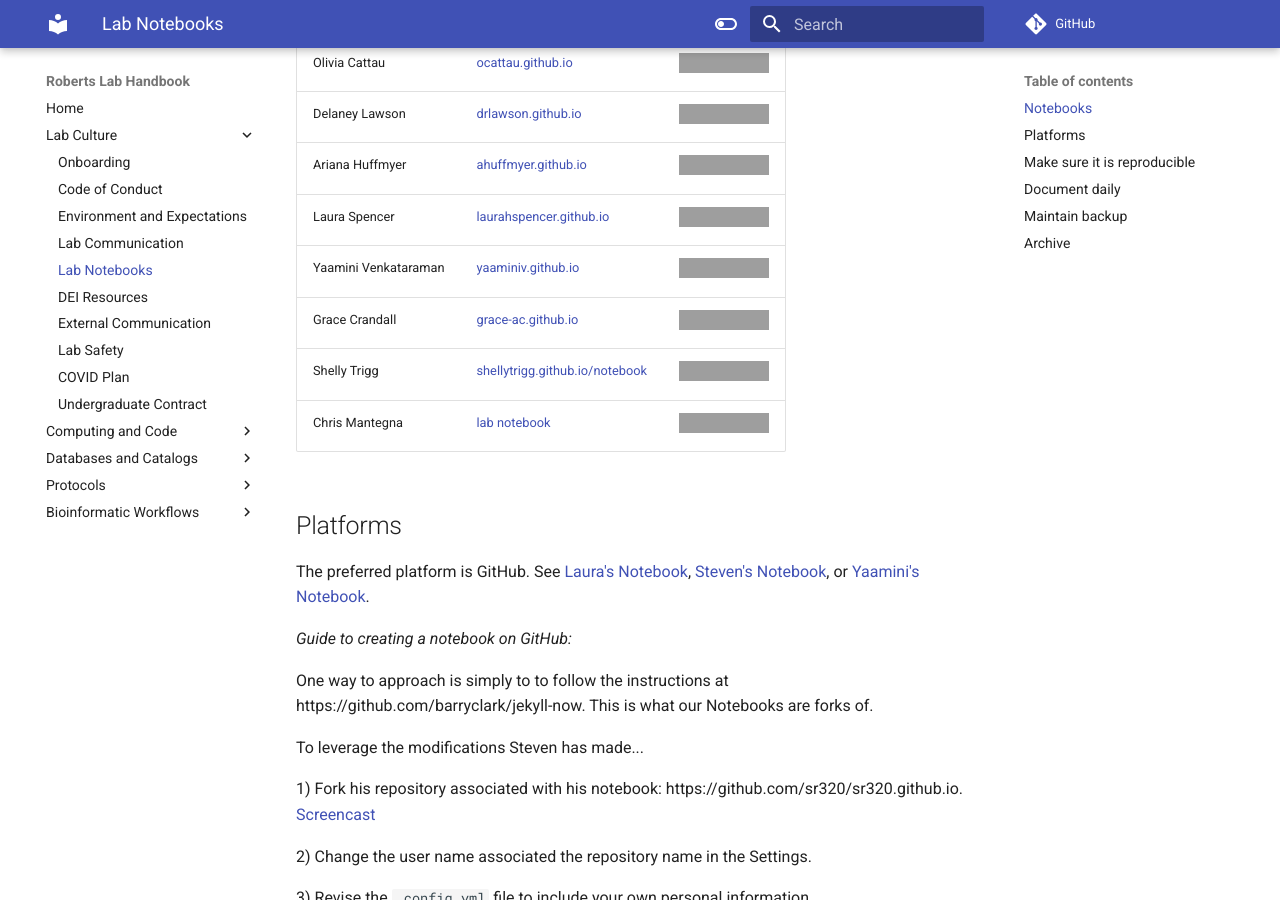
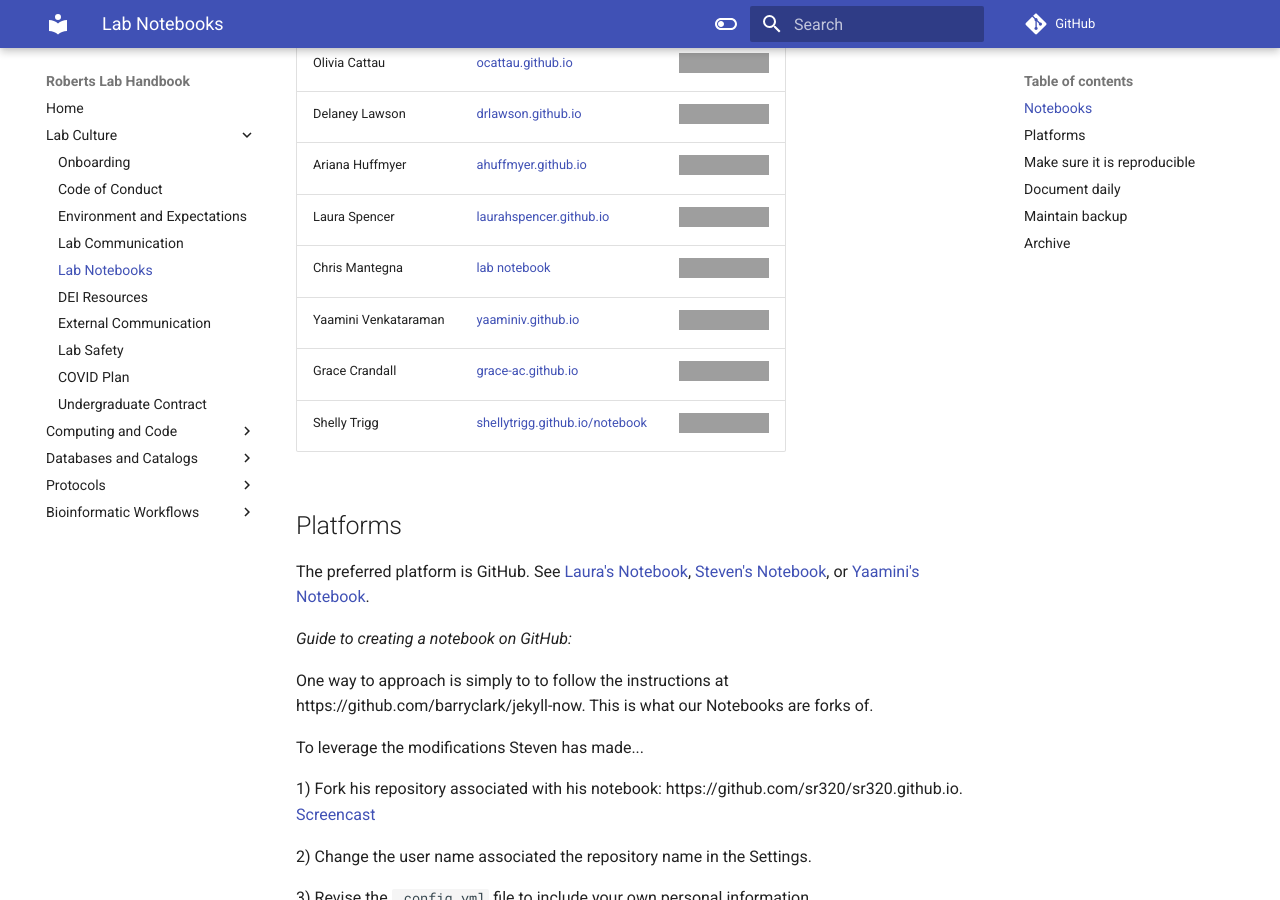
Before and after one commit to RobertsLab/resources, an MkDocs documentation site: the page built from docs/Lab-Notebooks.md, in a window 1280 px wide and 900 px high, scrolled down 652 px, cut to the strip 0-900 px from the top of the window. Built offline with MkDocs 1.6.1 and Material for MkDocs 9.7.7, drawn with Linux system fonts in a browser that asks for light colours; comment, search, counter and statistics services are not loaded; grey boxes are pictures that could not be loaded.

```diff
--- a/docs/Lab-Notebooks.md
+++ b/docs/Lab-Notebooks.md
@@ -15,10 +15,10 @@ Olivia Cattau | [ocattau.github.io](https://ocattau.github.io)  | ![GitHub last
 Delaney Lawson| [drlawson.github.io](https://drlawson.github.io)  | ![GitHub last commit](https://img.shields.io/github/last-commit/drlawson/drlawson.github.io)
 Ariana Huffmyer | [ahuffmyer.github.io](https://ahuffmyer.github.io/ASH_Putnam_Lab_Notebook/) | ![GitHub last commit](https://img.shields.io/github/last-commit/AHuffmyer/ASH_Putnam_Lab_Notebook)
 Laura Spencer | [laurahspencer.github.io](https://laurahspencer.github.io/LabNotebook/)  | [![GitHub followers](https://img.shields.io/github/followers/laurahspencer.svg?style=social&label=Follow&maxAge=2592000)](https://github.com/laurahspencer)
+Chris Mantegna | [lab notebook](https://chrismantegna.github.io/) | ![Github last commit](https://img.shields.io/github/last-commit/ChrisMantegna/ChrisMantegna.github.io)
 Yaamini Venkataraman | [yaaminiv.github.io](https://yaaminiv.github.io/) | [![GitHub followers](https://img.shields.io/github/followers/yaaminiv.svg?style=social&label=Follow&maxAge=2592000)](https://github.com/yaaminiv)
 Grace Crandall | [grace-ac.github.io](https://grace-ac.github.io/) |  [![GitHub followers](https://img.shields.io/github/followers/grace-ac.svg?style=social&label=Follow&maxAge=2592000)](https://github.com/grace-ac)
 Shelly Trigg | [shellytrigg.github.io/notebook](https://shellytrigg.github.io/notebook/) |   [![GitHub followers](https://img.shields.io/github/followers/shellytrigg.svg?style=social&label=Follow&maxAge=2592000)](https://github.com/shellytrigg)
-Chris Mantegna | [lab notebook](https://chrismantegna.github.io/) | ![Github last commit](https://img.shields.io/github/last-commit/ChrisMantegna/ChrisMantegna.github.io)
 
 ## Platforms
 
```
